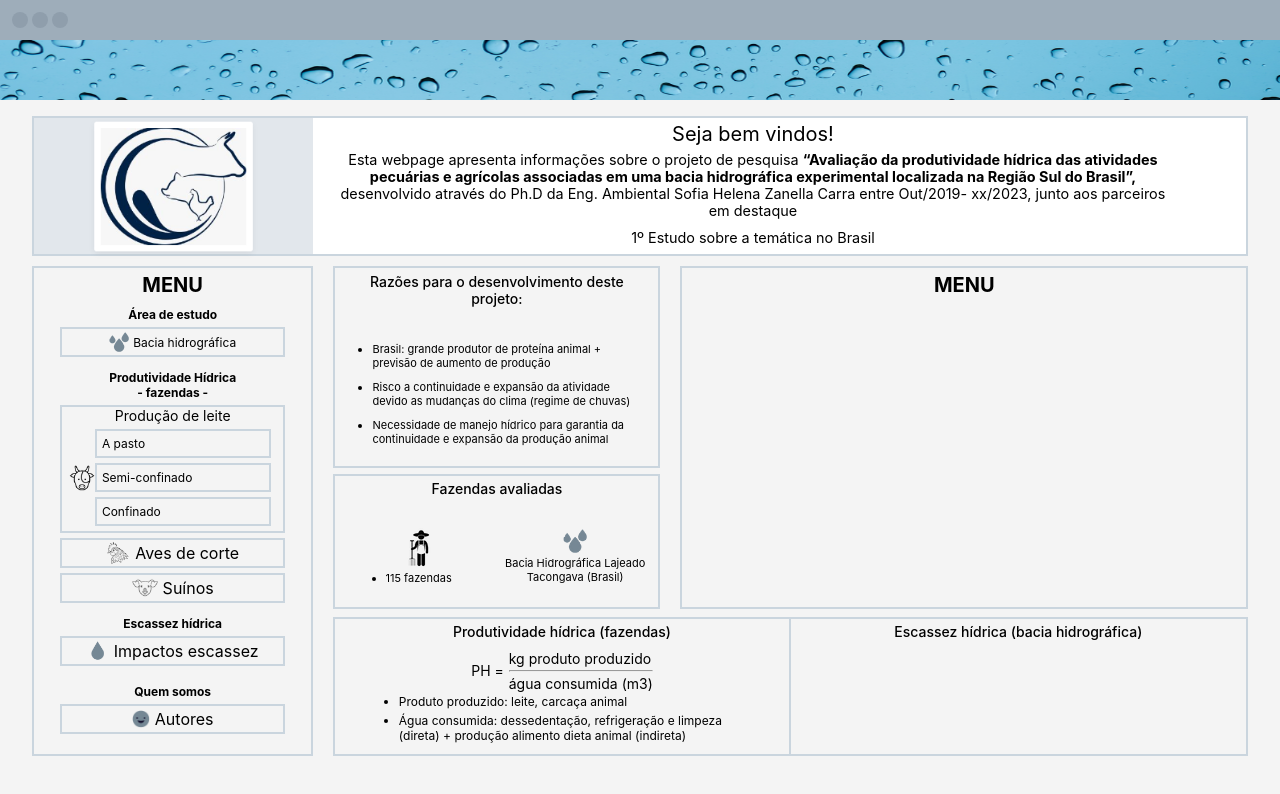
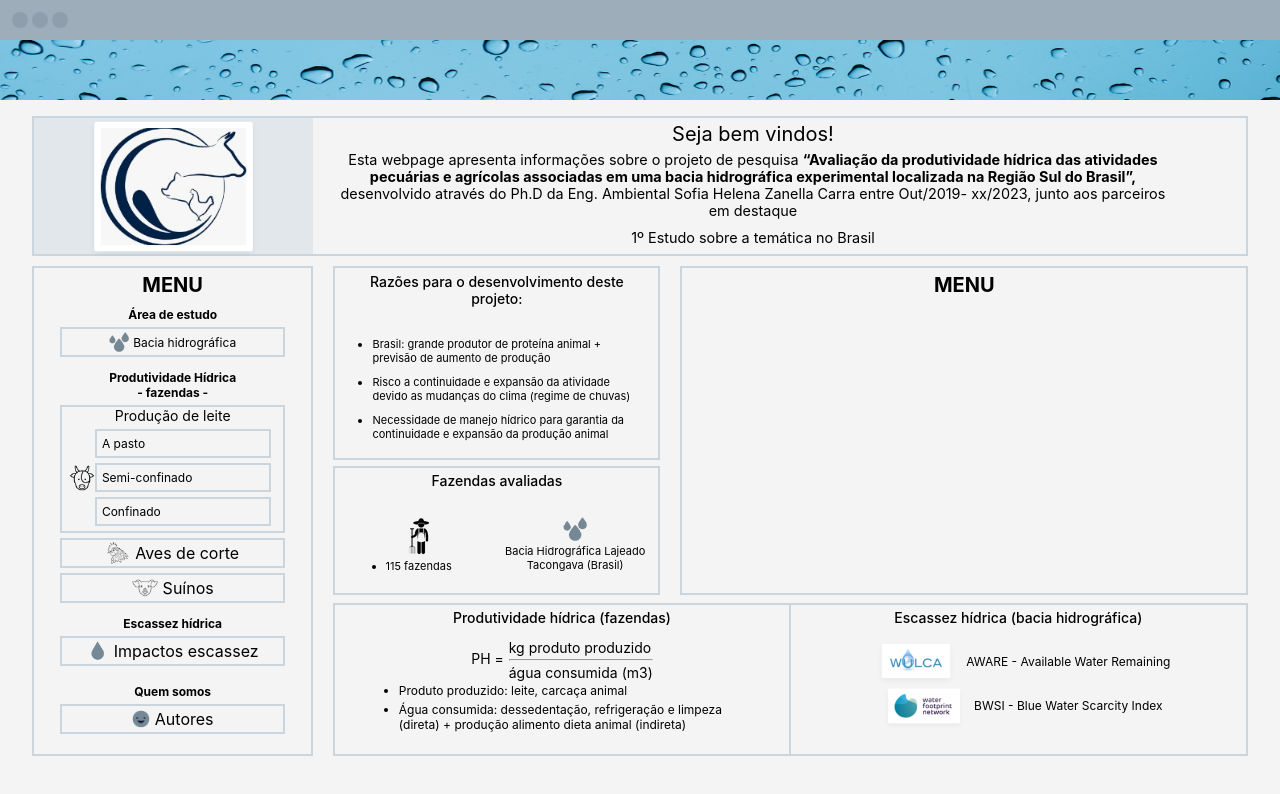
Before and after one commit to GeovaniMoura/app-g, a React (Create React App) app: page / in a window 1280 px wide. Shown: the top 794 px of the page. Built offline with nearby package versions, Linux system fonts and the light colour scheme; the HTML template or start-up script is replaced by a standard one.

Commit message:
feat: Productivity done

```diff
--- a/src/components/Productivity/index.tsx
+++ b/src/components/Productivity/index.tsx
@@ -1,4 +1,6 @@
 import * as S from './styles';
+import wulca from '../../images/wulca.png';
+import footPrint from '../../images/footPrint.png';
 
 function Productivity() {
   return (
@@ -21,9 +23,26 @@ function Productivity() {
         </S.BulletList>
       </S.WaterProductivityContainer>
       <S.WaterScarcityContainer>
+
         <S.TitleContainer>
           <S.Title>Escassez hídrica (bacia hidrográfica)</S.Title>
         </S.TitleContainer>
+
+        <S.WulcaContainer
+          href="https://wulca-waterlca.org/"
+          target="_blank"
+        >
+          <S.WulcaImage src={wulca} alt="logo Wulca" />
+          <p>AWARE - Available Water Remaining</p>
+        </S.WulcaContainer>
+
+        <S.FootPrintContainer
+          href="https://waterfootprint.org/en/"
+          target="_blank"
+        >
+          <S.FootPrintImage src={footPrint} alt="logo footprint" />
+          <p>BWSI - Blue Water Scarcity Index</p>
+        </S.FootPrintContainer>
       </S.WaterScarcityContainer>
     </S.ProductivityContainer>
   )
--- a/src/components/Productivity/styles.ts
+++ b/src/components/Productivity/styles.ts
@@ -1,3 +1,4 @@
+import { Link } from "react-router-dom";
 import styled from "styled-components";
 
 export const ProductivityContainer = styled.div`
@@ -18,7 +19,8 @@ export const WaterProductivityContainer = styled.div`
 
 export const WaterScarcityContainer = styled.div`
   display: flex;
-  justify-content: center;
+  flex-direction: column;
+  align-items: center;
   width: 50%;
 `
 
@@ -62,3 +64,29 @@ export const LiBulletList = styled.li`
   margin: 2px 0;
   width: 80%;
 `
+
+export const WulcaContainer = styled.a`
+  display: flex;
+  align-items: center;
+  text-decoration: none;
+  color: black;
+  height: 30%;
+  font-size: 12px;
+`
+
+export const WulcaImage = styled.img`
+  width: 100px;
+`
+
+export const FootPrintContainer = styled.a`
+  display: flex;
+  align-items: center;
+  text-decoration: none;
+  color: black;
+  height: 30%;
+  font-size: 12px;
+`
+
+export const FootPrintImage = styled.img`
+  width: 100px;
+`
--- a/src/components/Welcome/styles.ts
+++ b/src/components/Welcome/styles.ts
@@ -4,7 +4,7 @@ export const DivWelcome = styled.div`
   display: flex;
   width: 95%;
   height: 140px;
-  background-color: #FFF;
+  background-color: #F4F4F4;
   border: 2px solid #CAD5DE;
 `
 
```
Also changed, not shown: src/images/footPrint.png (added), src/images/wulca.png (added).
